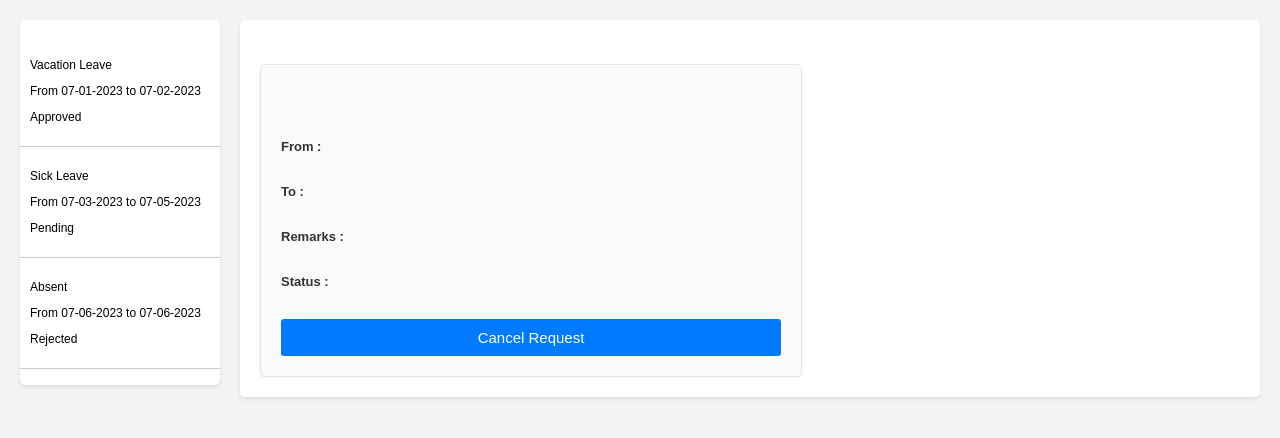
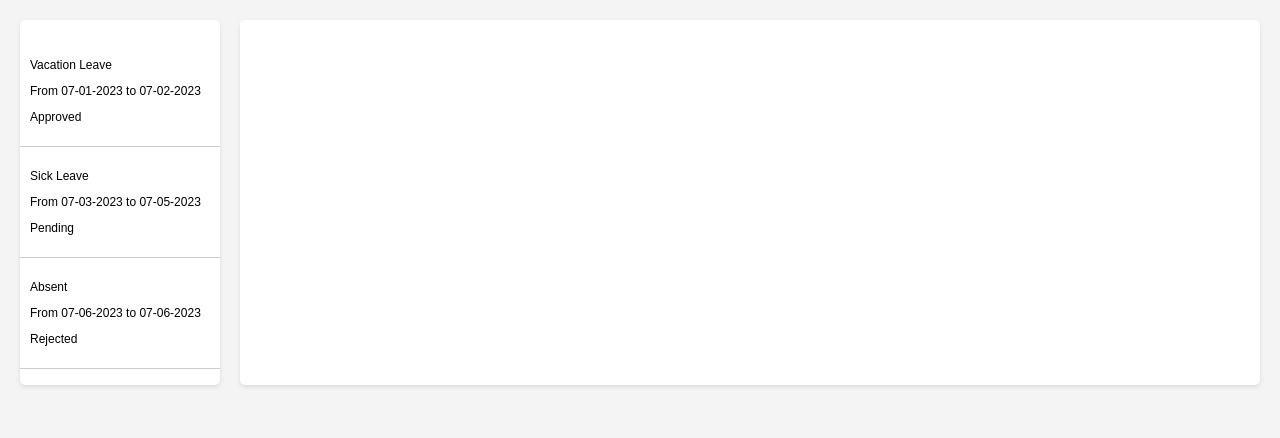
Before and after one commit to argalx/react-miniproj-leave-request, a React (Create React App) app: page / in a window 1280 px wide. Shown: the top 438 px of the page. Built offline with nearby package versions, Linux system fonts and the light colour scheme.

Commit message:
enhance handleSelectRequest function

```diff
--- a/src/App.js
+++ b/src/App.js
@@ -29,15 +29,23 @@ const initialRequestData = [
 ];
 
 export default function App() {
-  const [viewRequestIsOpen, setViewRequestIsOpen] = useState(true);
+  const [viewRequestIsOpen, setViewRequestIsOpen] = useState(false);
   const [newRequestIsOpen, setNewRequestIsOpen] = useState(false);
 
+  // State to manage the selected request for viewing
   const [selectedRequest, setSelectedRequest] = useState(null);
 
+  // Function to handle viewing a request
   function handleSelectRequest(request) {
+    // Set the selected request based on the clicked item
     setSelectedRequest((prevRequest) =>
       prevRequest?.id === request.id ? null : request
     );
+
+    // Toggle the viewRequestIsOpen state based on the selected request
+    request.id === selectedRequest?.id
+      ? setViewRequestIsOpen(false)
+      : setViewRequestIsOpen(true);
   }
 
   return (
@@ -120,7 +128,8 @@ function ViewRequestForm({ request }) {
       <span>{request?.remarks}</span>
       <label>Status :</label>
       <span>{request?.status}</span>
-      <button>Cancel Request</button>
+      {/* // Conditional rendering based on request status */}
+      {request?.status === "Pending" && <button>Cancel Request</button>}
     </div>
   );
 }
```
